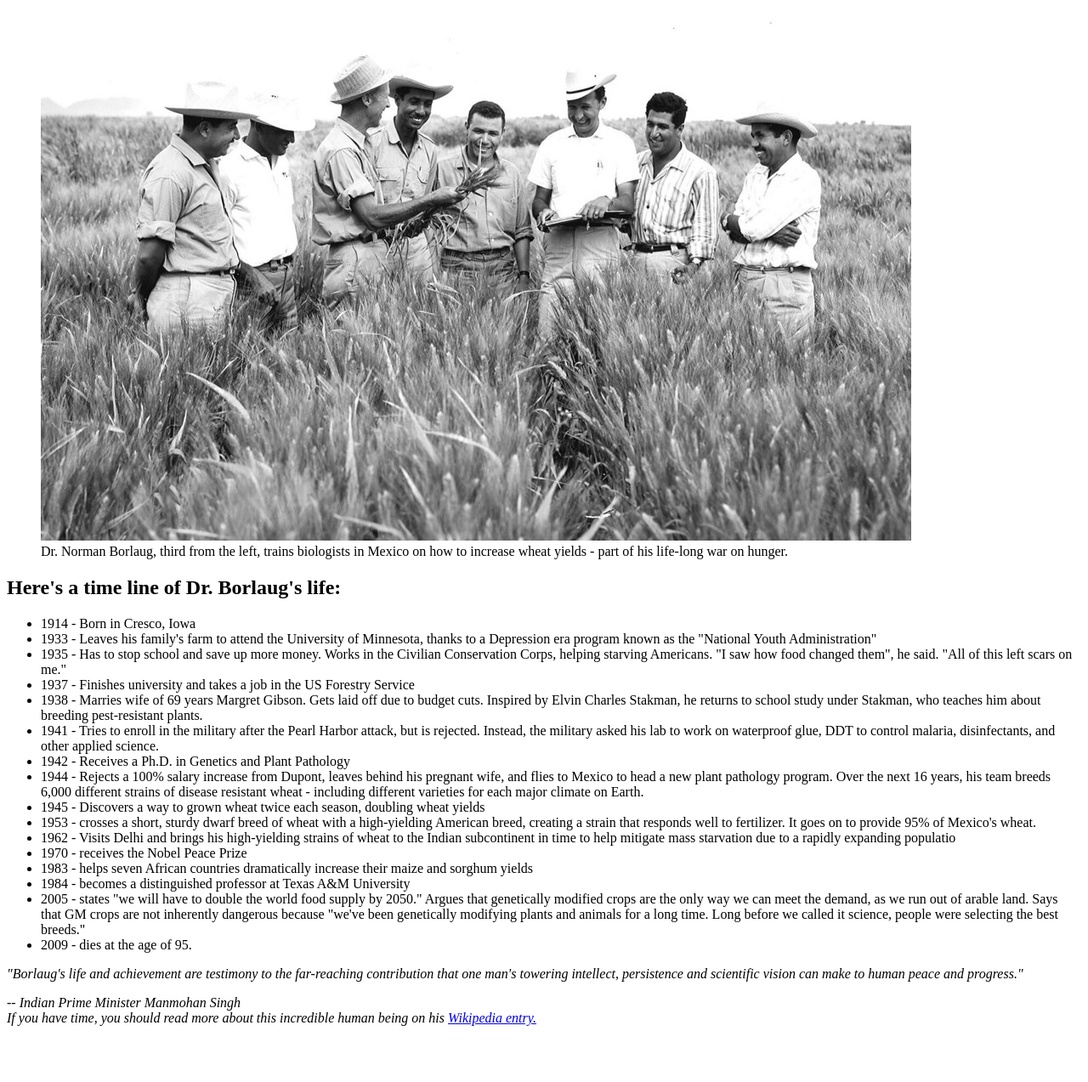
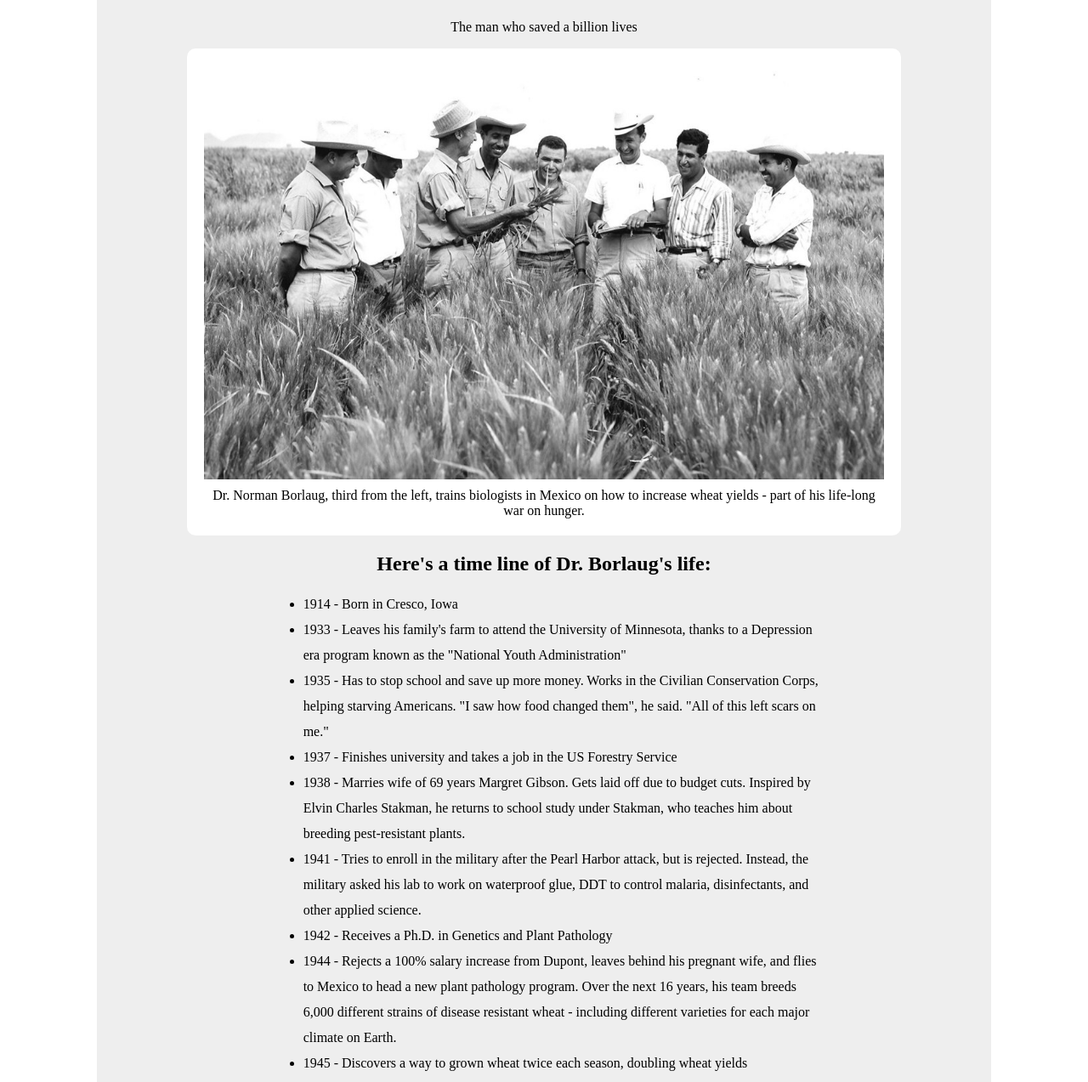
Before and after one commit to Mujtaba0536y/Web, a website: page tribute_page.html in a window 1280 px wide. Shown: the part 101-1374 px from the top of the page at 85% size. Before the commit the page ends 1316 px from the top, so only its background shows below. Drawn offline with Linux system fonts and the light colour scheme.

Commit message:
Tribute Page: Complete

```diff
--- a/css/tribute_page.css
+++ b/css/tribute_page.css
@@ -0,0 +1,41 @@
+#main{
+    display: flex;
+    flex-direction: column;
+    background-color: #eeeeee;
+    width: 80%;
+    border-radius: 10px;
+    padding: 20px;
+    margin: auto;
+    text-align: center;
+}
+
+#img-div{
+    max-width: 100%;
+    margin: auto;
+    border-radius: 10px;
+    background-color: white;
+    box-sizing: border-box;
+    padding: 20px;
+}
+
+#image{
+    max-width: 800px;
+    width: 100%;
+    height: auto;
+    margin: auto;
+    display: block;
+}
+
+figcaption{
+    margin-top: 10px;
+    max-width: 800px;
+    width: 100%;
+}
+
+#tribute-info{
+    display: block;
+    text-align: left;
+    max-width: 60%;
+    margin: auto;
+    line-height: 30px;
+}
--- a/tribute_page.html
+++ b/tribute_page.html
@@ -13,11 +13,11 @@
 
         <figure id="img-div">
             <img id="image" src="assets/images/tribute-page-main-image.jpg" alt="Dr. Norman Borlaug, third from the left, trains biologists in Mexico on how to increase wheat yields - part of his life-long war on hunger.">
-            <figcaption>Dr. Norman Borlaug, third from the left, trains biologists in Mexico on how to increase wheat yields - part of his life-long war on hunger.</figcaption>
+            <figcaption id="img-caption">Dr. Norman Borlaug, third from the left, trains biologists in Mexico on how to increase wheat yields - part of his life-long war on hunger.</figcaption>
         </figure>
 
         <h2>Here's a time line of Dr. Borlaug's life:</h2>
-        <ul>
+        <ul id="tribute-info">
             <li>1914 - Born in Cresco, Iowa</li>
             <li>1933 - Leaves his family's farm to attend the University of Minnesota, thanks to a Depression era program known as the "National Youth Administration"</li>
             <li>1935 - Has to stop school and save up more money. Works in the Civilian Conservation Corps, helping starving Americans. "I saw how food changed them", he said. "All of this left scars on me."</li>
@@ -39,7 +39,7 @@
         <p><i>"Borlaug's life and achievement are testimony to the far-reaching contribution that one man's towering intellect, persistence and scientific vision can make to human peace and progress."</i></p>
         <address><i>-- Indian Prime Minister Manmohan Singh</i></address>
 
-        <address>If you have time, you should read more about this incredible human being on his <a href="newspaper.html">Wikipedia entry.</a></address>
+        <address>If you have time, you should read more about this incredible human being on his <a id="tribute-link" href="newspaper.html" target="_blank">Wikipedia entry.</a></address>
     </main>
 </body>
 </html>
```
